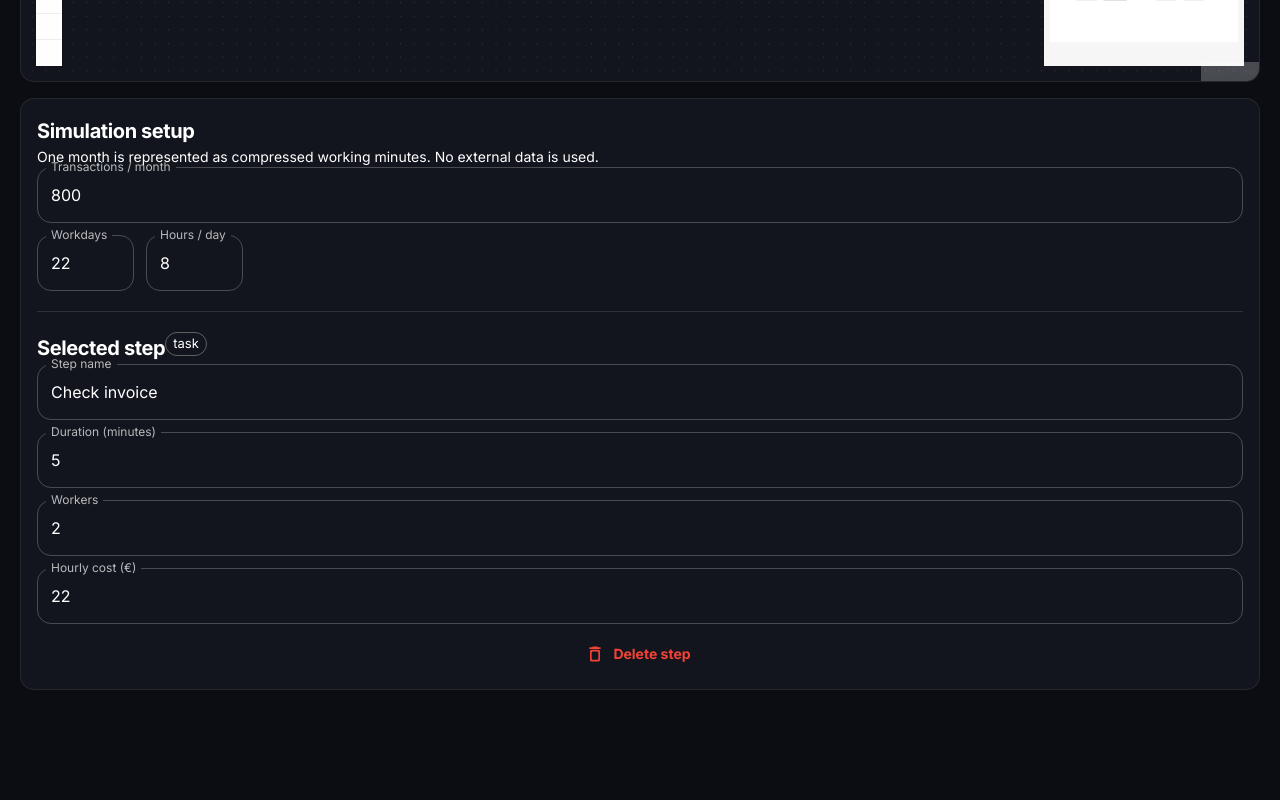
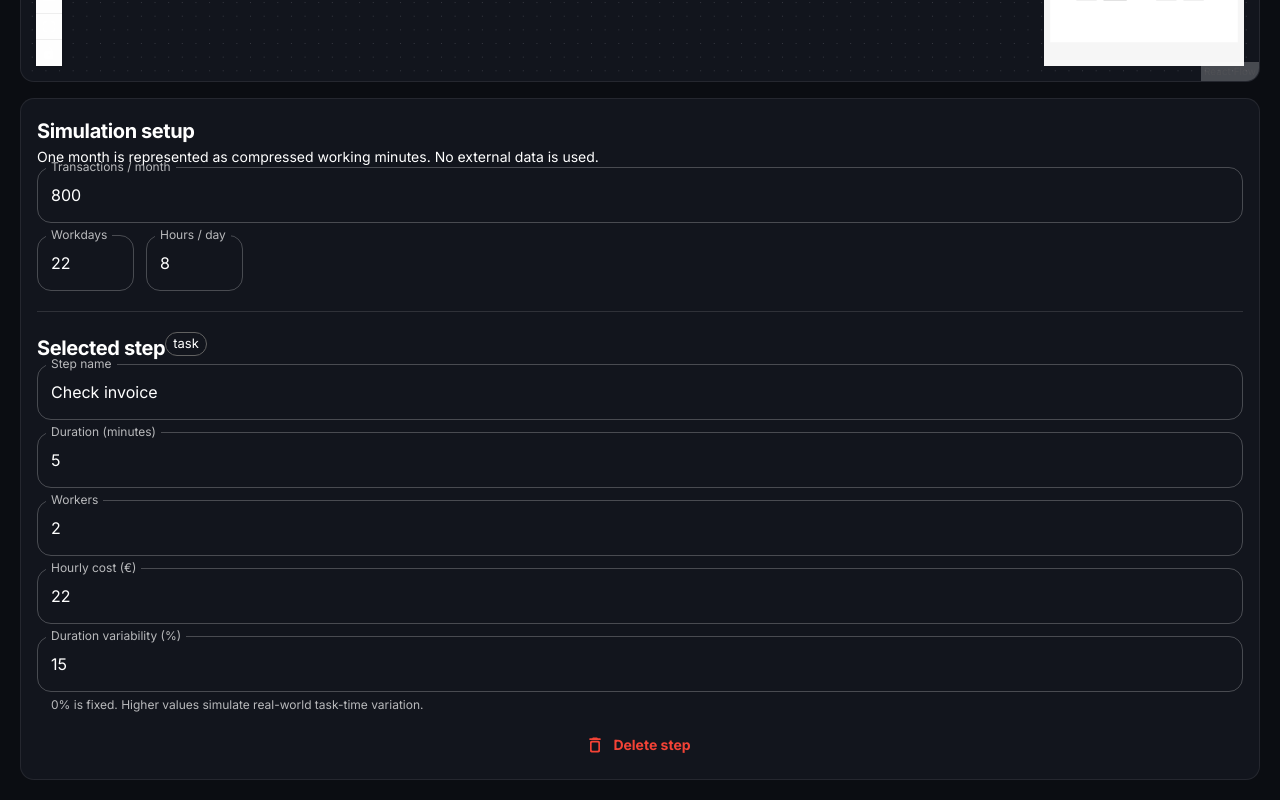
Before and after one commit to LiamBonello/processlab, a Next.js app: page / in a window 1280 px wide. Shown: the part 700-1500 px from the top of the page. Before the commit the page ends 1410 px from the top, so only its background shows below. Built offline with nearby package versions, Linux system fonts and the light colour scheme; what @mui/material-nextjs would draw is missing.

Commit message:
feat: wire task variability through builder and simulator

```diff
--- a/src/features/process-builder/ProcessBuilder.tsx
+++ b/src/features/process-builder/ProcessBuilder.tsx
@@ -540,6 +540,7 @@ export function ProcessBuilder() {
         durationMinutes: 5,
         workers: 1,
         hourlyCost: 25,
+        variabilityPercent: 10,
       },
     };
 
@@ -603,6 +604,7 @@ export function ProcessBuilder() {
             durationMinutes: 0,
             workers: 0,
             hourlyCost: 0,
+            variabilityPercent: 0,
           },
         },
         {
@@ -615,6 +617,7 @@ export function ProcessBuilder() {
             durationMinutes: 5,
             workers: 1,
             hourlyCost: 25,
+            variabilityPercent: 10,
           },
         },
         {
@@ -627,6 +630,7 @@ export function ProcessBuilder() {
             durationMinutes: 5,
             workers: 1,
             hourlyCost: 25,
+            variabilityPercent: 10,
           },
         },
       ];
@@ -771,6 +775,8 @@ export function ProcessBuilder() {
           durationMinutes: node.data.kind === 'task' ? node.data.durationMinutes : undefined,
           workers: node.data.kind === 'task' ? node.data.workers : undefined,
           hourlyCost: node.data.kind === 'task' ? node.data.hourlyCost : undefined,
+          variabilityPercent:
+            node.data.kind === 'task' ? node.data.variabilityPercent : undefined,
         })),
         edges.map((edge) => ({
           source: edge.source,
@@ -1013,6 +1019,21 @@ export function ProcessBuilder() {
                           })
                         }
                         slotProps={{ htmlInput: { min: 0, step: 0.5 } }}
+                      />
+                      <TextField
+                        label="Duration variability (%)"
+                        type="number"
+                        value={selectedNode.data.variabilityPercent}
+                        onChange={(event) =>
+                          updateSelectedNode({
+                            variabilityPercent: Math.min(
+                              100,
+                              Math.max(0, Number(event.target.value)),
+                            ),
+                          })
+                        }
+                        helperText="0% is fixed. Higher values simulate real-world task-time variation."
+                        slotProps={{ htmlInput: { min: 0, max: 100, step: 5 } }}
                       />
                     </>
                   ) : null}
```
